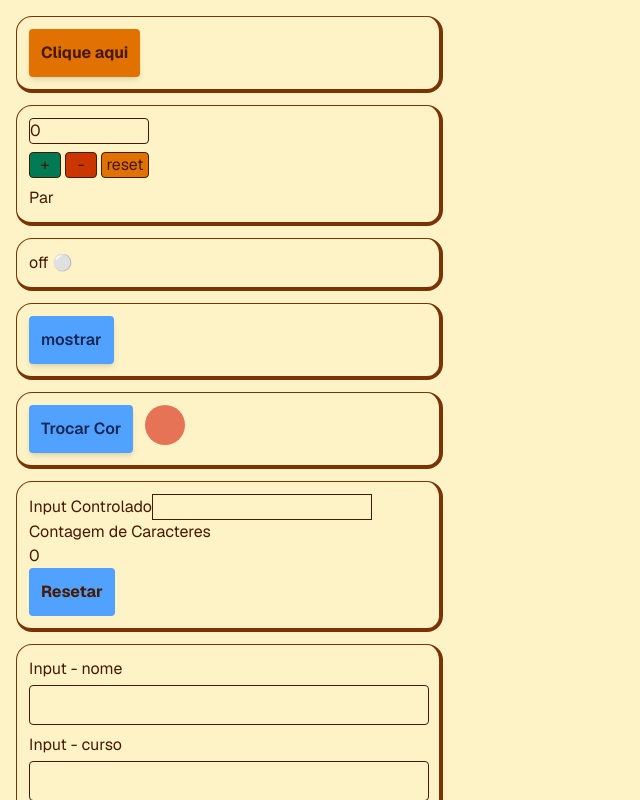
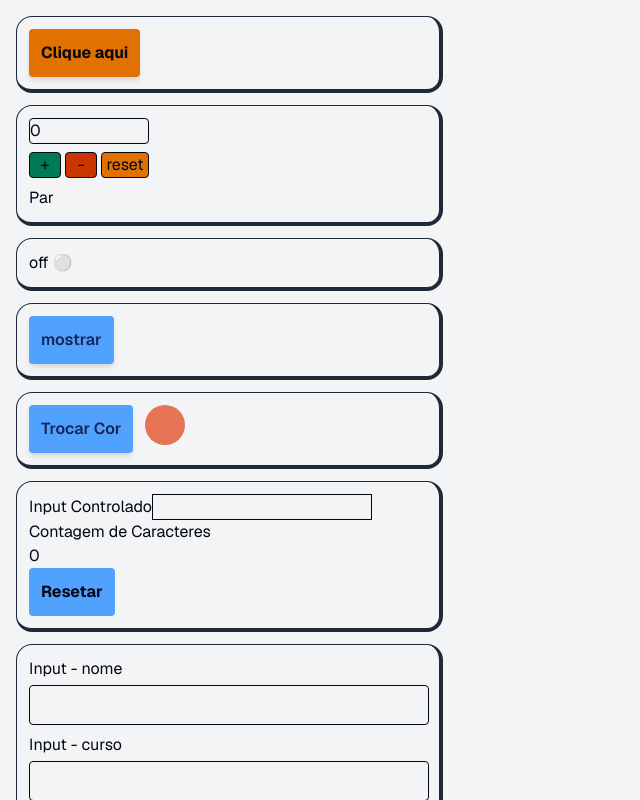
Before and after one commit to ThaisRes/exercicios-React, a Next.js app: page /lista09 in a window 1280 px wide. Shown: the top 800 px of the page, without its empty margins (0-640 px from the left). Built offline with nearby package versions, Linux system fonts and the light colour scheme.

Commit message:
feat:list10

```diff
--- a/app/components/Card.tsx
+++ b/app/components/Card.tsx
@@ -3,7 +3,7 @@ import { childrenProps } from "../types/childrenProps";
 export default function({children}:childrenProps){
   return (
     <div className="w-full md:w-1/2 lg:w-1/3">
-      <div className="flex flex-col p-3  mb-3 text-start items-start border-amber-900 rounded-2xl border border-b-4 border-r-4">
+      <div className="flex flex-col p-3  mb-3 text-start items-start border-gray-800 rounded-2xl border border-b-4 border-r-4">
         {children}
       </div>
     </div>
--- a/app/components/MAIN.tsx
+++ b/app/components/MAIN.tsx
@@ -2,7 +2,7 @@ import { childrenProps } from "../types/childrenProps";
 
 export default function({children}:childrenProps){
   return(
-    <div className="flex flex-col flex-1 bg-amber-100 font-sans text-amber-950">  {/*dark:bg-amber-950*/}
+    <div className="flex flex-col flex-1 bg-gray-100 font-sans text-gray-950">  {/*dark:bg-amber-950*/}
       <main className="flex w-full flex-col ml-4 mt-4"> {children} </main>
     </div>
   )
--- a/app/lista10/components/MostrarAoEnviar.tsx
+++ b/app/lista10/components/MostrarAoEnviar.tsx
@@ -1,18 +1,28 @@
 'use client'
 import { useState } from "react";
 
-export default function(){
-    const[poema, setPoema] = useState<string>("");
+export default function MostrarAoEnviar(){
+    const[nome, setNome] = useState<string>("");
+    const[matriculado, setMatriculado] = useState<string>("");
+
+    function enviar(e: React.SubmitEvent) {
+        e.preventDefault();
+        if (nome.trim() === "") { alert("Preencha o nome!"); return; }
+        setMatriculado(nome);
+        alert("Matriculado: " + nome);
+    }
 
     return(
         <div className="flex flex-col gap-2 w-full">
-            <form onSubmit={(e:React.SubmitEvent)=>{e.preventDefault; setPoema(poema)}} className="flex flex-col gap-2">
-                <input type="text" name="poema" value={poema}
-                onChange={(e: React.ChangeEvent<HTMLInputElement>) => setPoema({ e.target.value })}
-                placeholder="Digite um poema" className="border rounded p-1"/>
-                <button type="submit"  className="border rounded p-1">Enviar</button>
+            {/* onSubmit={(e:React.SubmitEvent)=>{e.preventDefault(); setMatriculado(nome)}} */}
+            <form onSubmit={enviar} className="flex flex-col gap-2">
+                <input type="text" name="nome" value={nome}
+                onChange={(e: React.ChangeEvent<HTMLInputElement>) => setNome(e.target.value)}
+                placeholder="Digite o nome do aluno(a)" className="border rounded p-1"/>
+                <button type="submit"  className="border rounded p-1">Matricular</button>
+
+                {matriculado && <p>Aluno(a) matriculado: {matriculado}</p>}
             </form>
-            {<p>{poema}</p>}
         </div>
     )
 }
```
Also changed, not shown: 1 other file (tests, documents, lock files or other folders).
